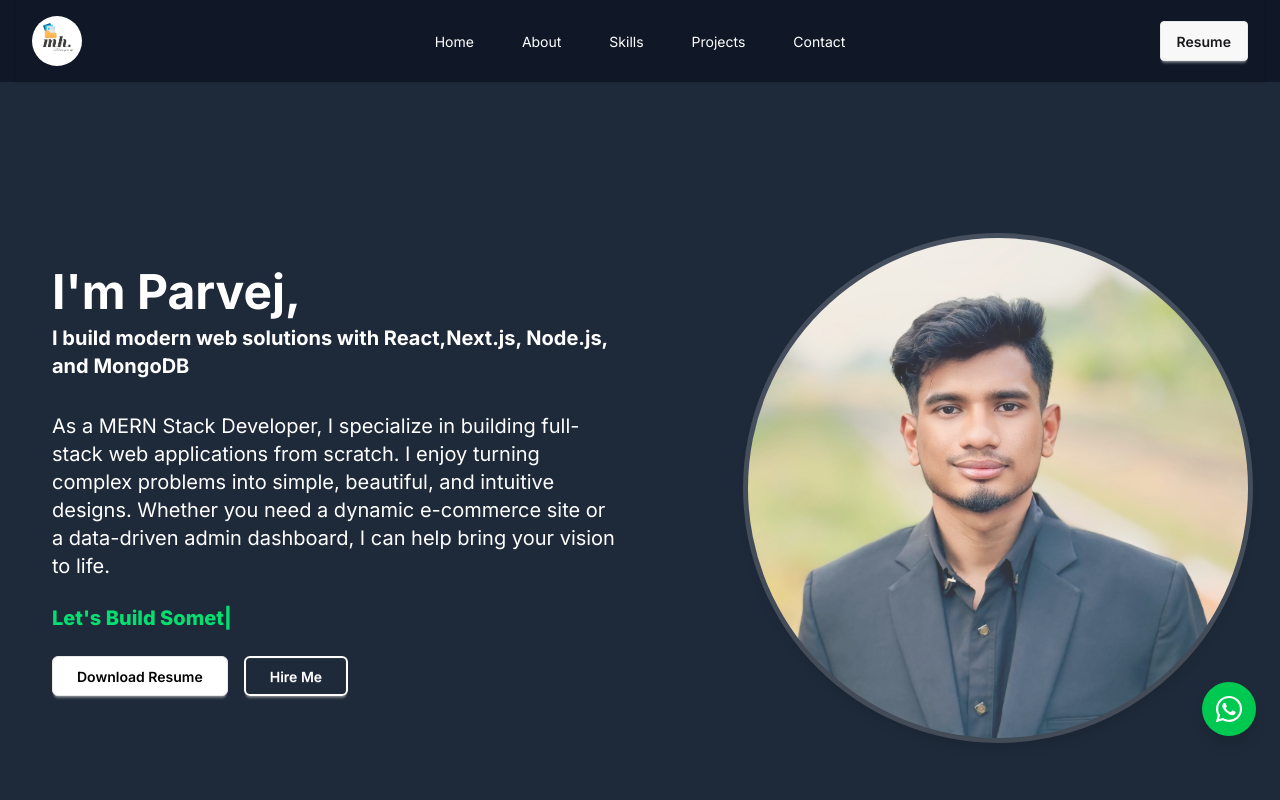
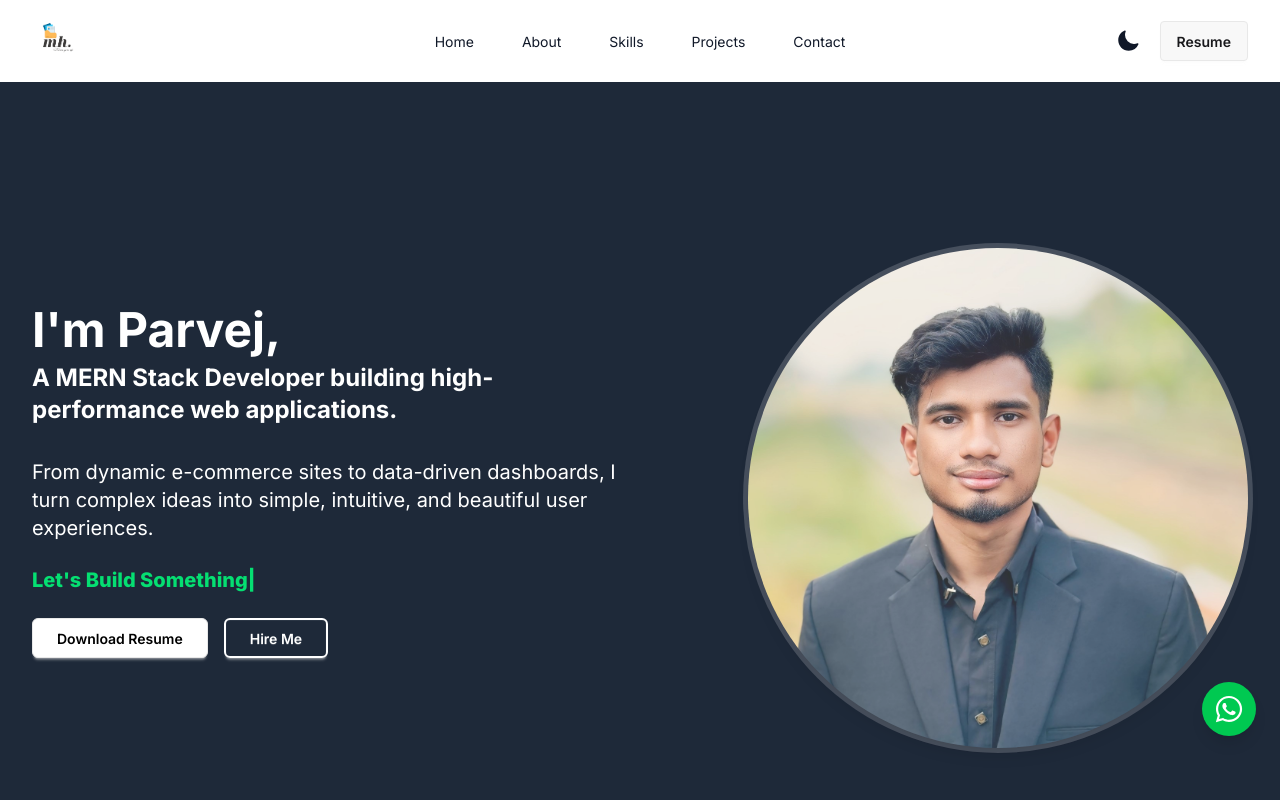
Before and after one commit to Parvej101/portfolio-dev, a Next.js app: page / in a window 1280 px wide. Shown: the top 800 px of the page. Built offline with nearby package versions, Linux system fonts and the light colour scheme.

Commit message:
polishing hero section update information and optimized all images becasue next js update remove some image props

```diff
--- a/src/app/layout.jsx
+++ b/src/app/layout.jsx
@@ -1,8 +1,5 @@
-// src/app/layout.jsx  <-- এটি আপনার একমাত্র লেআউট ফাইল হবে
-
 import { Inter } from 'next/font/google';
-import { ThemeProvider } from "next-themes";
-import Navbar from "@/components/Navbar";
+import { Providers } from './providers';
 import "./globals.css";
 
 const inter = Inter({ subsets: ["latin"] });
@@ -23,18 +20,9 @@ export const metadata = {
 
 export default function RootLayout({ children }) {
   return (
-    // suppressHydrationWarning এখানে যোগ করা হয়েছে
     <html lang="en" suppressHydrationWarning>
       <body className={`${inter.className} bg-white dark:bg-gray-900`}>
-        <ThemeProvider attribute="class" defaultTheme="system" enableSystem>
-          <div className="flex flex-col min-h-screen">
-            <Navbar />
-            <main className="flex-grow">
-              {children}
-            </main>
-
-          </div>
-        </ThemeProvider>
+        <Providers>{children}</Providers>
       </body>
     </html>
   );
--- /dev/null
+++ b/src/app/providers.jsx
@@ -0,0 +1,28 @@
+'use client';
+
+import React from 'react';
+import { ThemeProvider } from 'next-themes';
+import Navbar from '@/components/Navbar';
+
+export function Providers({ children }) {
+  const [mounted, setMounted] = React.useState(false);
+
+  React.useEffect(() => {
+    setMounted(true);
+  }, []);
+
+  if (!mounted) {
+    return <>{children}</>;
+  }
+
+  return (
+    <ThemeProvider attribute="class" defaultTheme="system" enableSystem>
+      <div className="flex flex-col min-h-screen">
+        <Navbar />
+        <main className="flex-grow">
+          {children}
+        </main>
+      </div>
+    </ThemeProvider>
+  );
+}
--- a/src/components/Banner.jsx
+++ b/src/components/Banner.jsx
@@ -9,16 +9,16 @@ export default function Banner() {
     <div className="px-4 bg-gray-800">
       <section className="flex flex-col md:flex-row items-center justify-around lg:py-24 py-10 text-white max-w-7xl mx-auto px-4 min-h-screen">
         {/* Left side - Text */}
-        <div className="w-full md:w-1/2 lg:space-y-6 p-5">
+        <div className="w-full md:w-1/2 lg:space-y-6 ">
           <div>
             <h1 className="text-2xl sm:text-4xl md:text-5xl font-bold mb-4 ">
-              I'm Parvej,
-              <p className="text-xl py-2">I build modern web solutions with React,Next.js, Node.js, and MongoDB</p>
+             I'm Parvej,
+              <p className="lg:text-2xl text-base font-bold py-2"> A MERN Stack Developer building high-performance web applications.</p>
             </h1>
           </div>
           <div>
             <p className="text-base sm:text-lg md:text-xl mb-3">
-              As a MERN Stack Developer, I specialize in building full-stack web applications from scratch. I enjoy turning complex problems into simple, beautiful, and intuitive designs. Whether you need a dynamic e-commerce site or a data-driven admin dashboard, I can help bring your vision to life.
+              From dynamic e-commerce sites to data-driven dashboards, I turn complex ideas into simple, intuitive, and beautiful user experiences.
             </p>
           </div>
           {/* Typing Effect */}
@@ -61,13 +61,12 @@ export default function Banner() {
           animate={{ opacity: 1, y: 0 }}
           transition={{ duration: 1, ease: "easeOut", delay: 0.2 }}
         >
-          <div className="relative w-60 h-60 sm:w-64 sm:h-64 md:w-96 md:h-96 lg:w-[500px] lg:h-[500px] mt-3">
+          <div className="relative w-60 h-60 sm:w-64 sm:h-64 md:w-96 md:h-96 lg:w-[500px] lg:h-[500px] mt-8">
             <Image
               src="/images/formal-mh.jpg"
               alt="MH Parvej"
-              layout="fill"
-              objectFit="cover"
-              className="rounded-full shadow-lg"
+              fill
+              className="rounded-full shadow-lg object-cover"
             />
             <motion.div
               className="absolute top-0 left-0 w-full h-full bg-gray-200 opacity-20 rounded-full"
--- a/src/components/Navbar.jsx
+++ b/src/components/Navbar.jsx
@@ -1,6 +1,7 @@
 import Link from "next/link";
 import React from "react";
 import Image from "next/image";
+import ThemeSwitch from "./ThemeSwitch";
 export default function Navbar() {
   // Define the navigation options in an array
   const navOptions = [
@@ -11,8 +12,8 @@ export default function Navbar() {
     { href: "#contact", label: "Contact" },
   ];
   return (
-    <nav className="bg-gray-900 text-white sticky top-0 z-50 px-4 ">
-      <div className="navbar py-4 shadow-sm max-w-7xl mx-auto px-4 ">
+    <nav className="bg-white dark:bg-gray-900 text-gray-900 dark:text-white sticky top-0 z-50 px-4 ">
+      <div className="navbar py-4  max-w-7xl mx-auto px-4 ">
         <div className="navbar-start">
           <div className="dropdown">
             <div tabIndex={0} role="button" className="btn btn-ghost lg:hidden">
@@ -34,7 +35,7 @@ export default function Navbar() {
             </div>
             <ul
               tabIndex={0}
-              className="menu menu-sm dropdown-content bg-gray-900 rounded-box z-1 mt-3 w-52 p-2 shadow"
+              className="menu menu-sm dropdown-content bg-white dark:bg-gray-900 rounded-box z-1 mt-3 w-52 p-2 shadow"
             >
               {navOptions.map((option) => (
                 <li key={option.href}>
@@ -43,7 +44,7 @@ export default function Navbar() {
               ))}
             </ul>
           </div>
-          <div className="bg-white rounded-full ">
+          <div className="dark:bg-gray-100  rounded-full ">
 
             <Link href={"#home"}>
               <Image src="/images/logo.png" alt="Logo" width={50} height={50} />
@@ -62,10 +63,11 @@ export default function Navbar() {
           </ul>
         </div>
         <div className="navbar-end">
+          <ThemeSwitch />
           <Link
             href="/MH_Parvej_Resume.pdf"
             target="_blank"
-            className="btn hover:bg-gray-300"
+            className="btn hover:bg-gray-300 ml-5"
             rel="noopener noreferrer"
             download="MH_Parvej_Resume.pdf"
           >
--- a/src/components/ProjectCard.jsx
+++ b/src/components/ProjectCard.jsx
@@ -9,8 +9,6 @@ import "swiper/css/pagination";
 import Image from "next/image";
 
 export default function ProjectCard({ project }) {
-
-
   return (
     <div className="bg-gray-800 text-white p-4 sm:p-5 rounded-lg shadow-lg h-full flex flex-col">
       <motion.div
@@ -35,12 +33,12 @@ export default function ProjectCard({ project }) {
           {project.images.map((img, index) => (
             <SwiperSlide key={index}>
               <div className="relative h-48 sm:h-56 md:h-72">
+
                 <Image
                   src={img.src}
                   alt={img.alt}
-                  layout="fill"
-                  objectFit="cover"
-                  className="rounded-lg"
+                  fill
+                  className="rounded-lg object-cover"
                 />
               </div>
             </SwiperSlide>
--- /dev/null
+++ b/src/components/ThemeProvider.jsx
@@ -0,0 +1,7 @@
+"use client";
+
+import { ThemeProvider as NextThemesProvider } from "next-themes";
+
+export function ThemeProvider({ children, ...props }) {
+  return <NextThemesProvider {...props}>{children}</NextThemesProvider>;
+}
--- a/src/components/ThemeSwitch.jsx
+++ b/src/components/ThemeSwitch.jsx
@@ -1,9 +1,9 @@
 
 
-"use client";
-import { useState, useEffect } from "react";
-import { useTheme } from "next-themes";
-import { SunIcon, MoonIcon } from "@heroicons/react/24/solid";
+'use client';
+import { useState, useEffect } from 'react';
+import { useTheme } from 'next-themes';
+import { SunIcon, MoonIcon } from '@heroicons/react/24/solid';
 
 const ThemeSwitch = () => {
   const [mounted, setMounted] = useState(false);
@@ -17,14 +17,20 @@ const ThemeSwitch = () => {
     return null;
   }
 
+  const handleThemeChange = () => {
+    const newTheme = theme === 'dark' ? 'light' : 'dark';
+    // console.log('Changing theme to:', newTheme);
+    setTheme(newTheme);
+  };
+
+  // console.log('Current theme:', theme);
+
   return (
-    <button
-      onClick={() => setTheme(theme === "dark" ? "light" : "dark")}
-    >
-      {theme === "dark" ? (
-        <SunIcon className="h-6 w-6 text-yellow-500" />
+    <button onClick={handleThemeChange}>
+      {theme === 'dark' ? (
+        <SunIcon className='h-6 w-6 text-yellow-500' />
       ) : (
-        <MoonIcon className="h-6 w-6 text-gray-900" />
+        <MoonIcon className='h-6 w-6 text-gray-900' />
       )}
     </button>
   );
--- /dev/null
+++ b/tailwind.config.js
@@ -0,0 +1,19 @@
+/** @type {import('tailwindcss').Config} */
+module.exports = {
+  darkMode: "class",
+  content: [
+    "./src/pages/**/*.{js,ts,jsx,tsx,mdx}",
+    "./src/components/**/*.{js,ts,jsx,tsx,mdx}",
+    "./src/app/**/*.{js,ts,jsx,tsx,mdx}",
+  ],
+  theme: {
+    extend: {
+      backgroundImage: {
+        "gradient-radial": "radial-gradient(var(--tw-gradient-stops))",
+        "gradient-conic":
+          "conic-gradient(from 180deg at 50% 50%, var(--tw-gradient-stops))",
+      },
+    },
+  },
+  plugins: [],
+};
```
